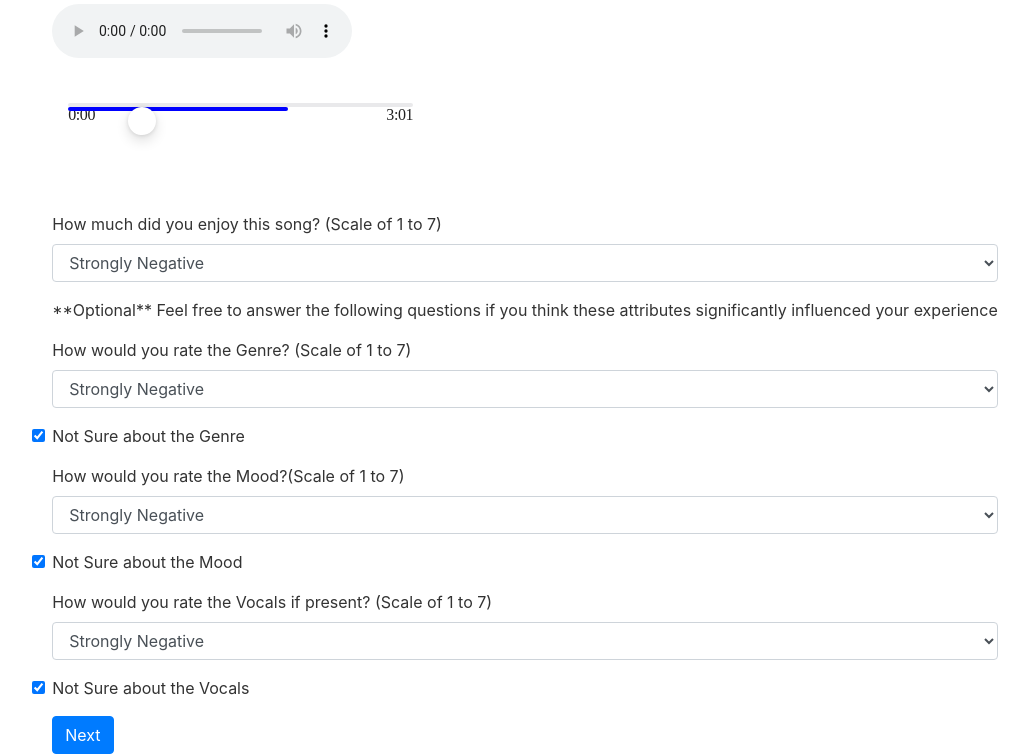
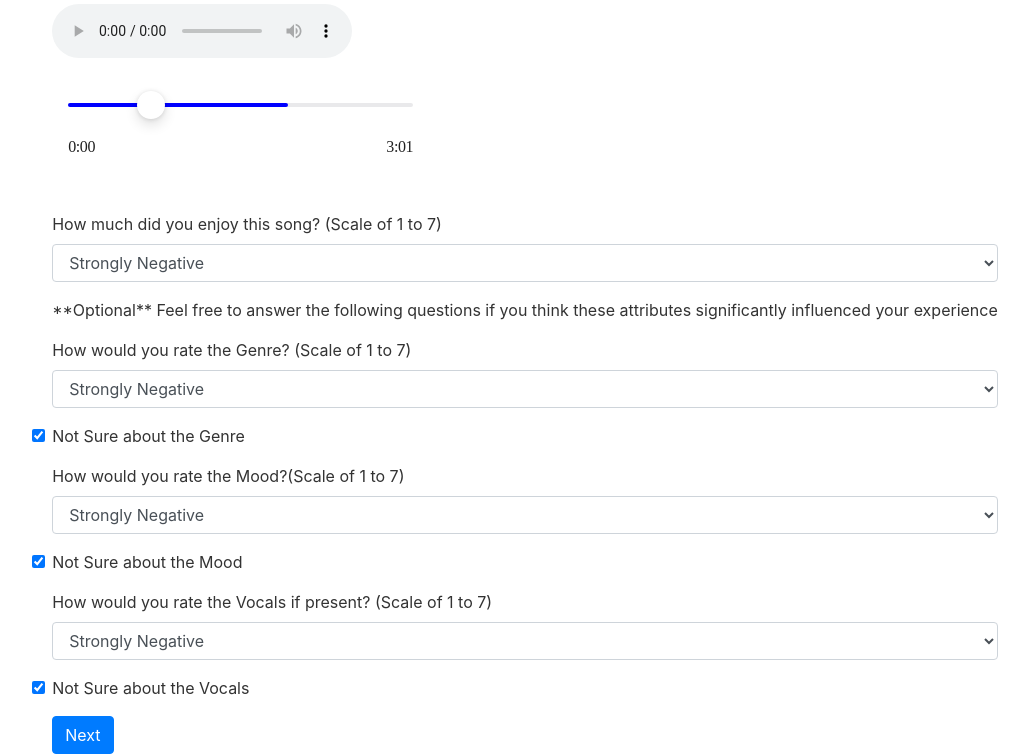
Before and after one commit to jeffreyroh2002/Musicality, a Flask app: page /test/1/1 in a window 1280 px wide. Shown: the part 64-818 px from the top of the page, without its empty margins (115-1144 px from the left). Run offline with Flask 3, Linux system fonts and the light colour scheme; a user stored in the database is signed in; tables that the repository leaves empty hold one stand-in row (values such as "Sample post"); some libraries are stand-ins or nearby versions.

Commit message:
made bars relatives to overlap

```diff
--- a/WebApp/static/main.css
+++ b/WebApp/static/main.css
@@ -297,16 +297,19 @@ body {
 }
 
 .bar-2 {
-  position: absolute;
+  position: relative;
+  top: -4px;
+  width: 345px;
+  height: 4px;
   border-radius: 100px;
   cursor: pointer;
   width: 220px;
-  height: 4px;
   background: blue;
 }
 
 .bar-circle {
-  position: absolute;
+  position: relative;
+  top:-20px;
   cursor: pointer;
   left: 20%;
   width: 28px;
```
